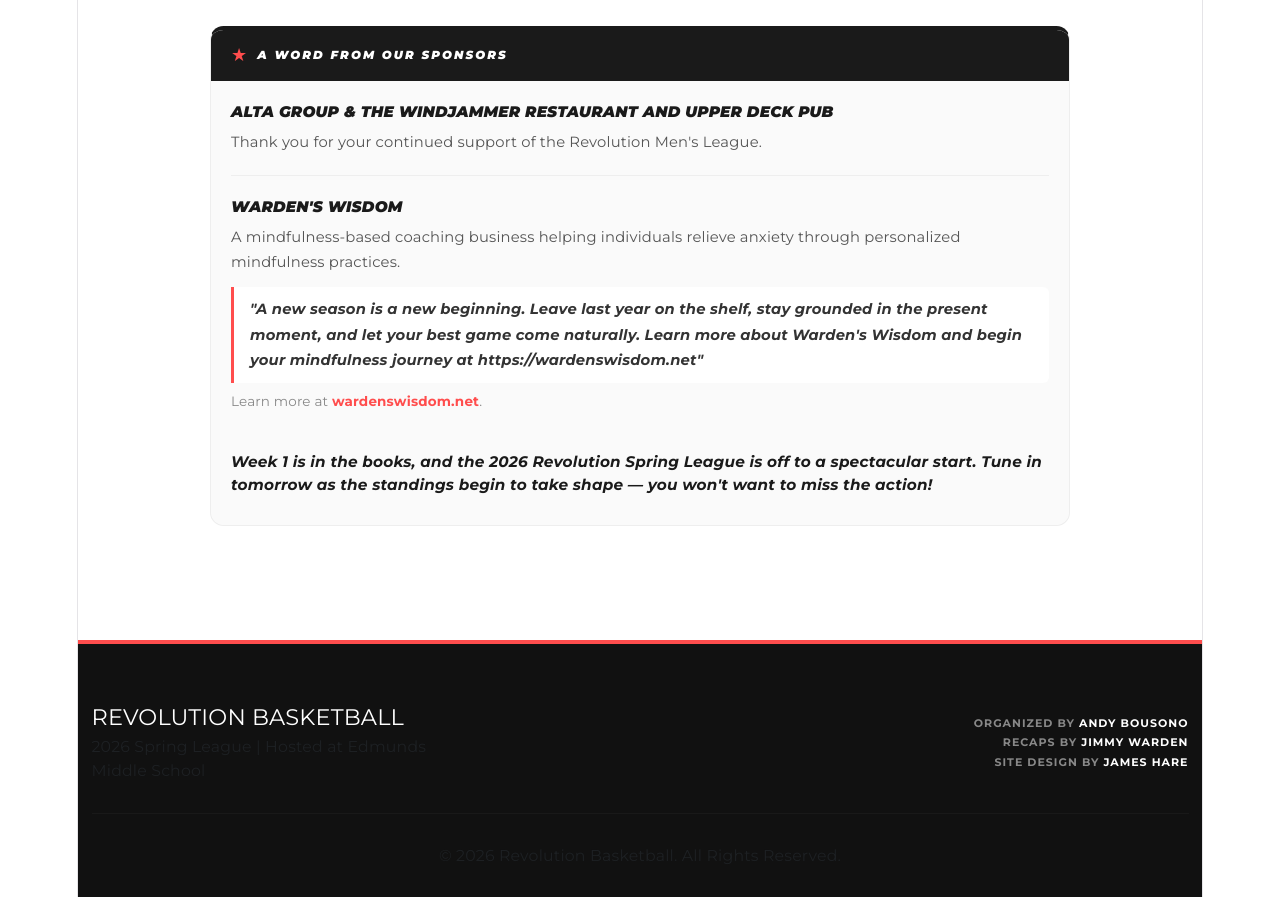
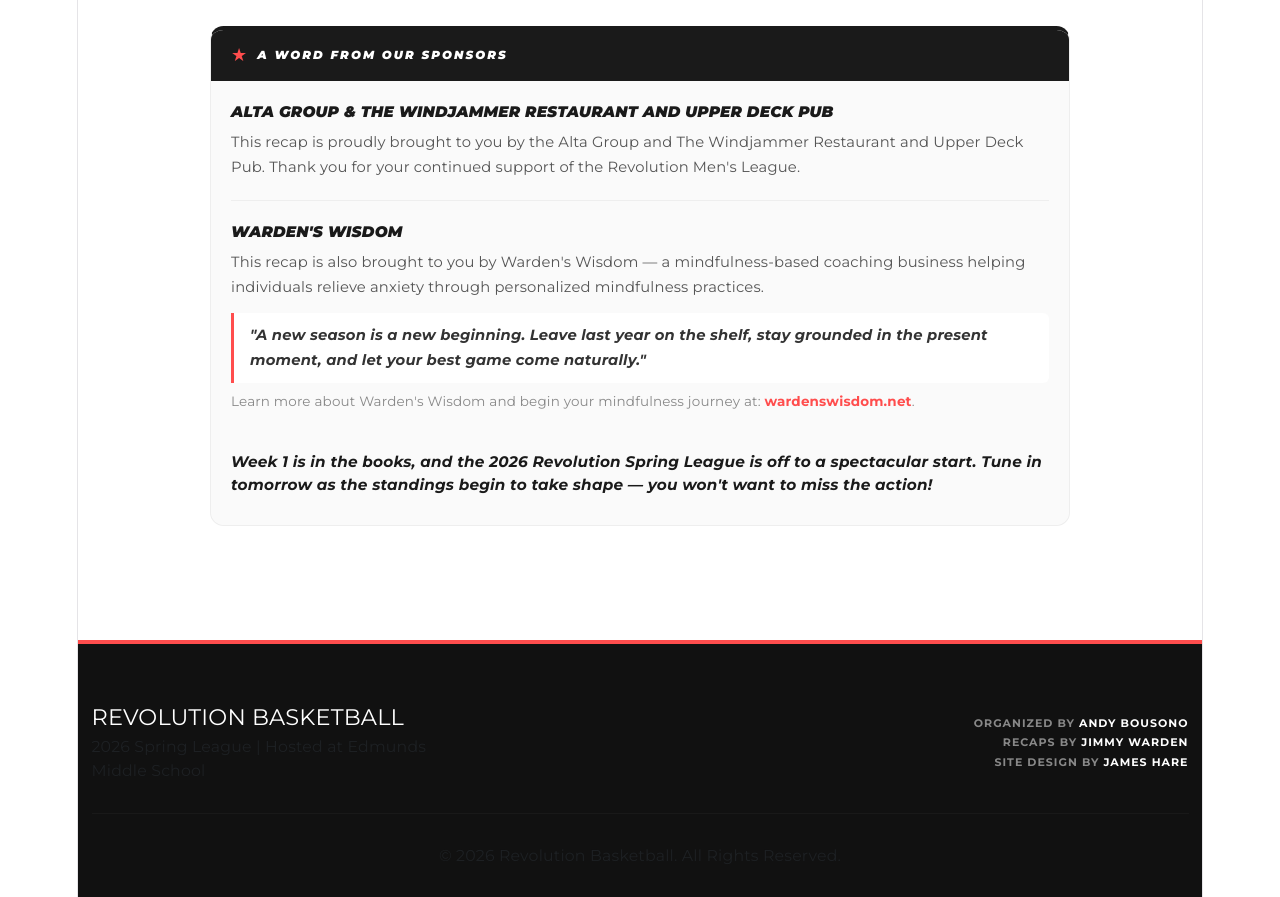
Before and after one commit to jhare3/RevolutionSummer2026, a React (Vite) app: page /recaps in a window 1280 px wide. Shown: the part 920-1817 px from the top of the page. Built offline with nearby package versions, Linux system fonts and the light colour scheme.

Commit message:
sponsor styling

```diff
--- a/src/data/recaps/week1.json
+++ b/src/data/recaps/week1.json
@@ -49,12 +49,12 @@
   "sponsors": [
     {
       "name": "Alta Group & The Windjammer Restaurant and Upper Deck Pub",
-      "message": "Thank you for your continued support of the Revolution Men's League."
+      "message": "This recap is proudly brought to you by the Alta Group and The Windjammer Restaurant and Upper Deck Pub. Thank you for your continued support of the Revolution Men's League."
     },
     {
       "name": "Warden's Wisdom",
-      "message": "A mindfulness-based coaching business helping individuals relieve anxiety through personalized mindfulness practices.",
-      "quote": "A new season is a new beginning. Leave last year on the shelf, stay grounded in the present moment, and let your best game come naturally. Learn more about Warden's Wisdom and begin your mindfulness journey at https://wardenswisdom.net",
+      "message": "This recap is also brought to you by Warden's Wisdom — a mindfulness-based coaching business helping individuals relieve anxiety through personalized mindfulness practices. ",
+      "quote": "A new season is a new beginning. Leave last year on the shelf, stay grounded in the present moment, and let your best game come naturally.",
       "url": "https://wardenswisdom.net",
       "urlLabel": "wardenswisdom.net"
     }
--- a/src/pages/Recaps.jsx
+++ b/src/pages/Recaps.jsx
@@ -334,7 +334,7 @@ const SponsorBlock = ({ sponsors, closing }) => {
                 color: '#888',
                 margin: '6px 0 0',
               }}>
-                Learn more at{' '}
+                Learn more about Warden's Wisdom and begin your mindfulness journey at:{' '}
                 <a
                   href={s.url}
                   target="_blank"
```
